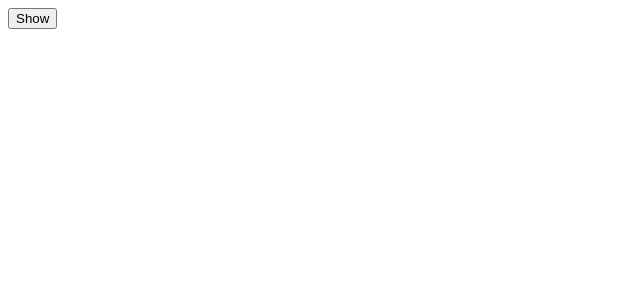
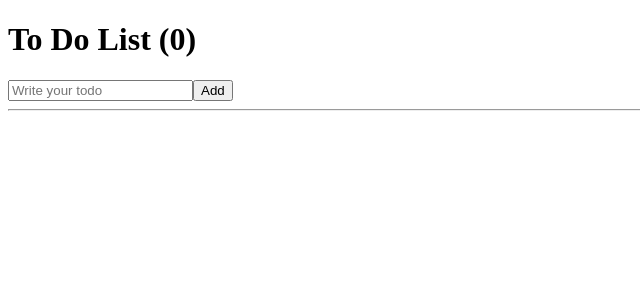
Before and after one commit to mindyaaa/react-movie, a React (Create React App) app in the folder nomadreact/: page / in a window 1280 px wide. Shown: the top 300 px of the page, without its empty margins (0-640 px from the left). Built offline with nearby package versions, Linux system fonts and the light colour scheme.

Commit message:
toDoList

```diff
--- a/nomadreact/src/App.js
+++ b/nomadreact/src/App.js
@@ -1,27 +1,36 @@
 import {useState, useEffect} from 'react';
-
-function Hello () {
-
-  useEffect (() => {
-    console.log('hi');
-    return () => console.log('bye');
-  }, []);
-
-  return <h1>Hello</h1>
-}
 
 function App() {
 
-  const [showing, setShowing] = useState(false);
+  const [toDo, setTodo] = useState("");
+  const [toDos, setTodos] = useState([]);
 
-  const onClick = () =>{
-    setShowing(current => !current);
+  const onChange = (event) => {
+    setTodo(event.target.value);
+    // console.log(event.target.value);
   }
+
+  const onSubmit = (event) => {
+    event.preventDefault();
+    setTodos(current => [toDo, ...current]);
+    setTodo("");
+    console.log(toDos);
+  }
+
 
   return (
     <div className="App">
-      {showing ? <Hello /> : ""}
-        <button onClick={onClick}>{showing ? "Hide" : "Show"}</button>
+      <h1>To Do List ({toDos.length})</h1>
+      <form type="submit" onSubmit={onSubmit}>
+        <input value={toDo} onChange={onChange} type="text" placeholder='Write your todo' />
+        <button type='submit'>Add</button>
+      </form>
+      <hr />
+      {
+        toDos.map((item, index) =>
+          <li key={index}>{item}</li>
+        )
+      }
     </div>
   );
 }
```
